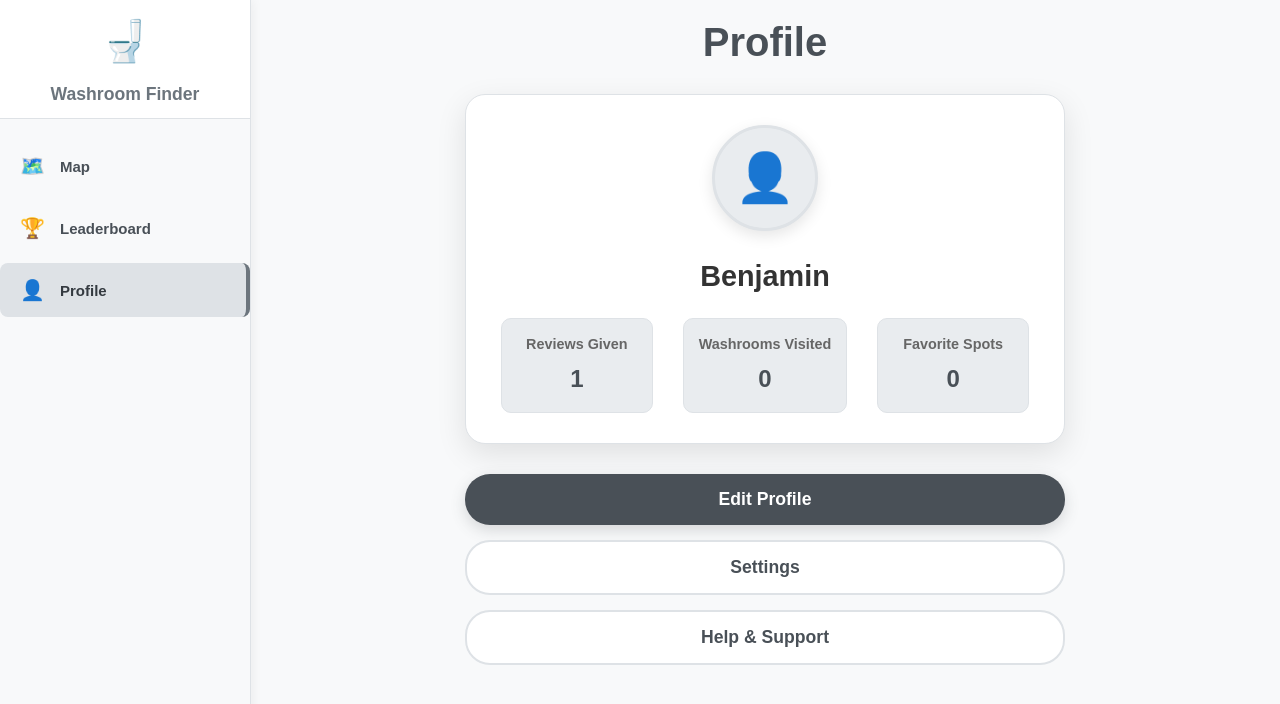
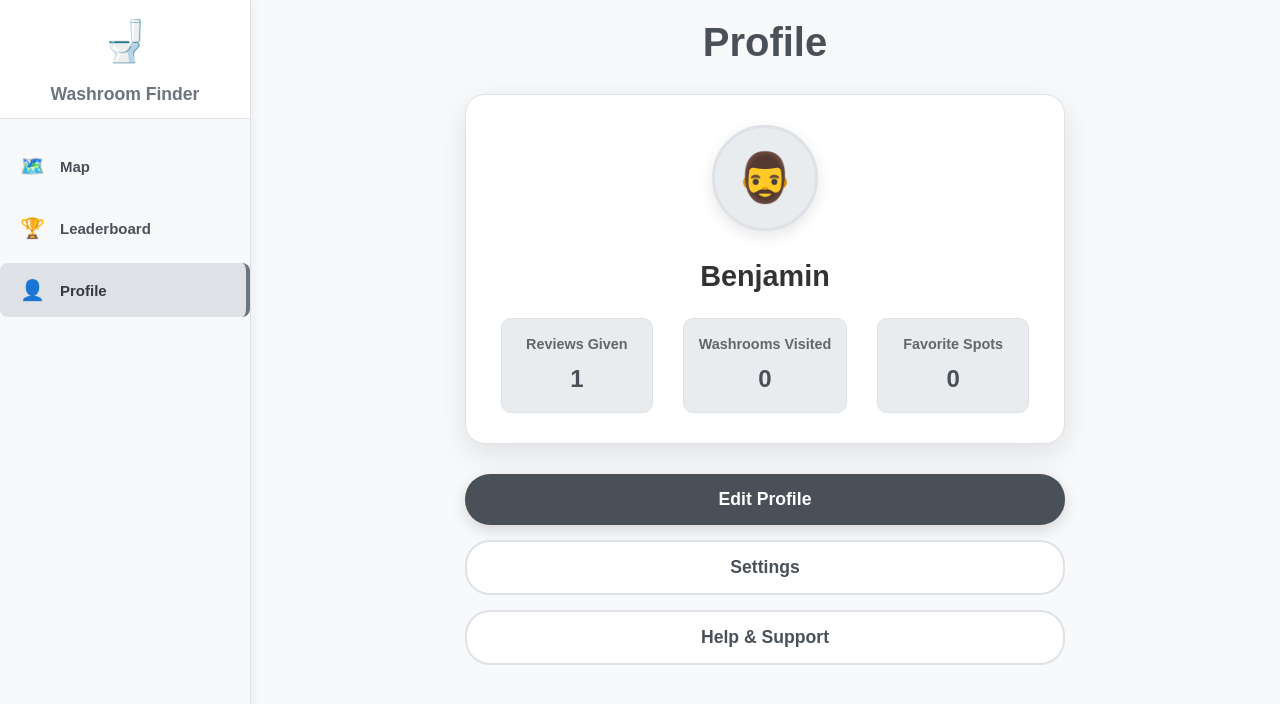
Before and after one commit to rainymoon825/washroom-finder, a React (Vite) app: page /profile in a window 1280 px wide. Shown: the top 704 px of the page. Built offline with nearby package versions, Linux system fonts and the light colour scheme.

Commit message:
added emoji

```diff
--- a/src/pages/ProfilePage.tsx
+++ b/src/pages/ProfilePage.tsx
@@ -26,7 +26,7 @@ function ProfilePage() {
       <div className="profile-content">
         <div className="profile-card">
           <div className="profile-avatar">
-            <div className="avatar-placeholder">👤</div>
+            <div className="avatar-placeholder">🧔‍♂️</div>
           </div>
 
           <div className="profile-info">
```
